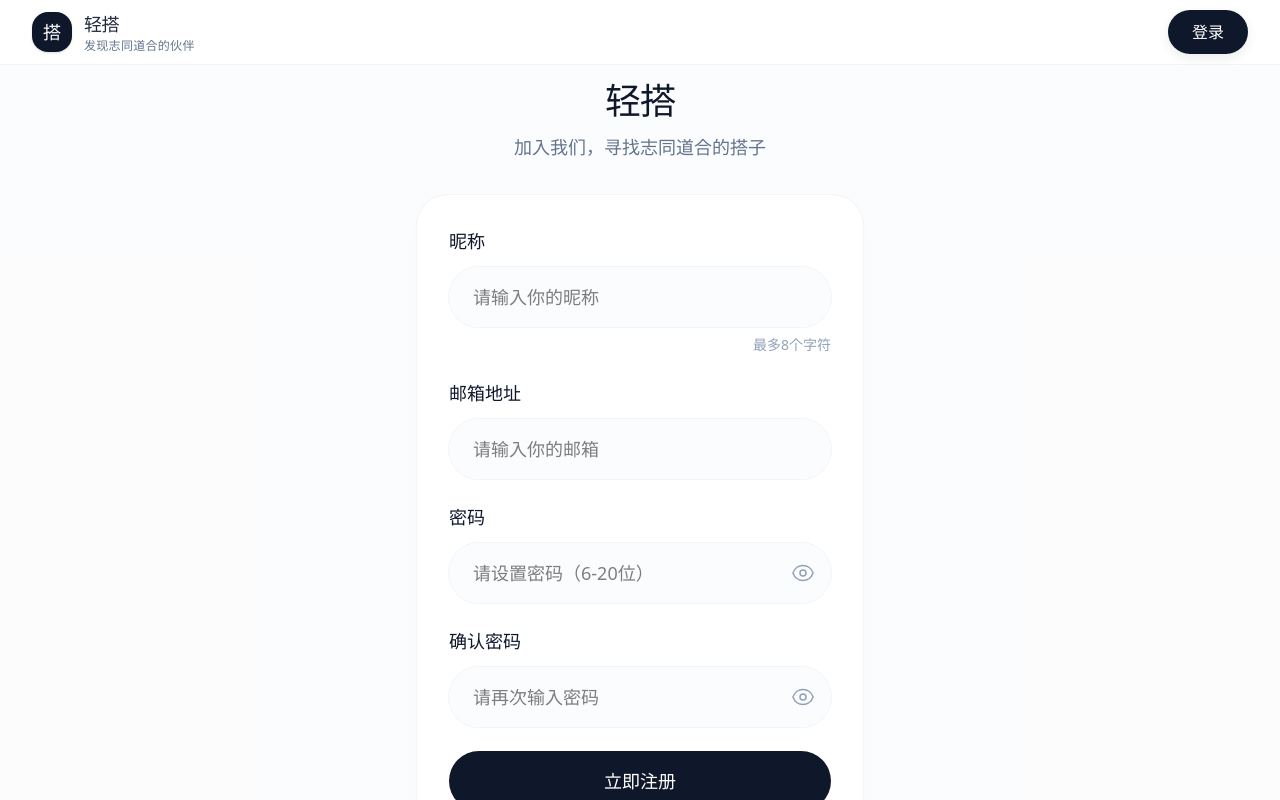
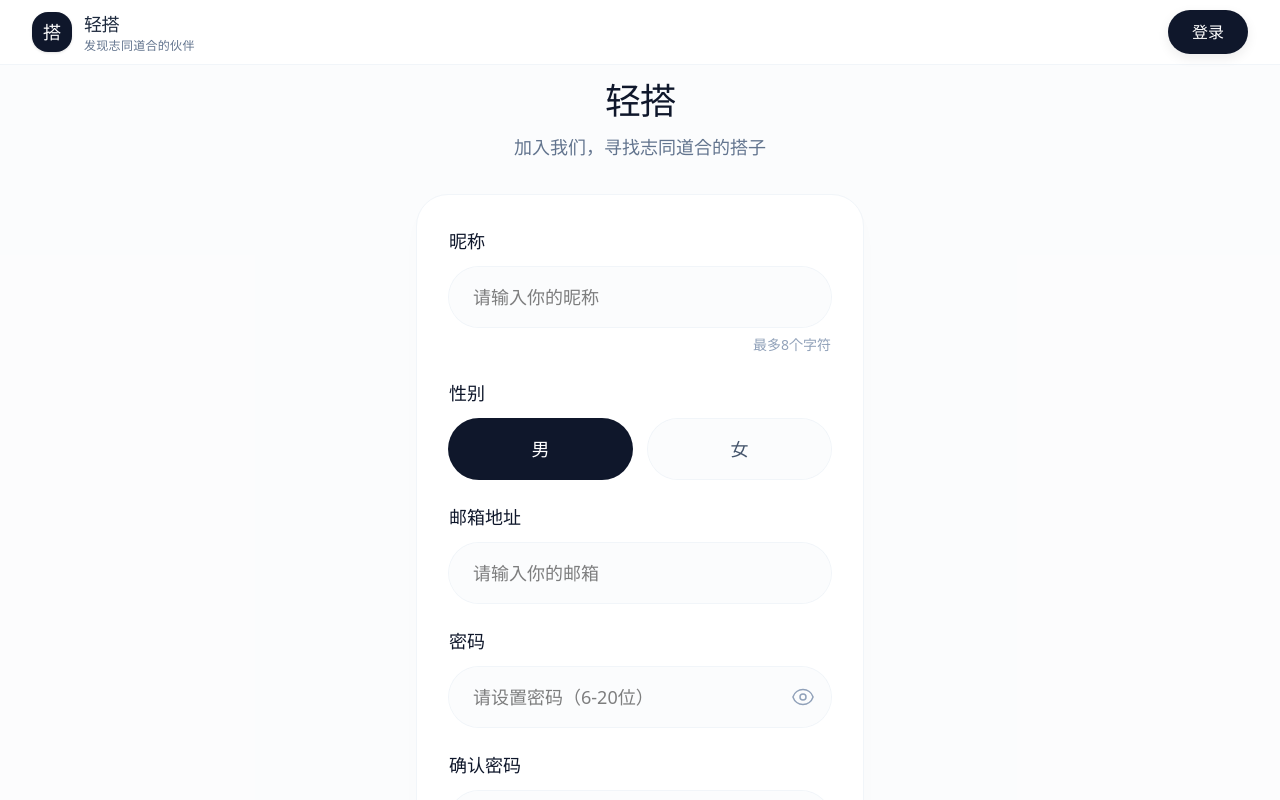
Before and after one commit to wallie-E/buddyverse-fe, a React (Vite) app: page /register in a window 1280 px wide. Shown: the top 800 px of the page. Built offline with nearby package versions, Linux system fonts and the light colour scheme; no server answers.

Commit message:
add gender setting

```diff
--- a/src/api/types.ts
+++ b/src/api/types.ts
@@ -44,6 +44,7 @@ export interface RegisterRequest {
   email: string;
   password: string;
   nickname: string;
+  gender: 'male' | 'female';
 }
 
 export interface LoginRequest {
--- a/src/pages/ApiTestPage.tsx
+++ b/src/pages/ApiTestPage.tsx
@@ -41,7 +41,8 @@ export default function ApiTestPage() {
       fn: () => API.auth.register({
         email: `test${Date.now()}@example.com`,
         password: 'password123',
-        nickname: '测试用户'
+        nickname: '测试用户',
+        gender: 'male'
       })
     }
   ];
--- a/src/pages/LoginPage.tsx
+++ b/src/pages/LoginPage.tsx
@@ -15,6 +15,7 @@ const LoginPage = () => {
   });
   const [confirmPassword, setConfirmPassword] = useState('');
   const [nickname, setNickname] = useState('');
+  const [gender, setGender] = useState<'male' | 'female'>('male');
   const [showPassword, setShowPassword] = useState(false);
   const [showConfirmPassword, setShowConfirmPassword] = useState(false);
   const [isLoading, setIsLoading] = useState(false);
@@ -49,10 +50,17 @@ const LoginPage = () => {
           return;
         }
 
+        if (!gender || (gender !== 'male' && gender !== 'female')) {
+          setError('请选择性别');
+          setIsLoading(false);
+          return;
+        }
+
         const registerData: RegisterRequest = {
           email: formData.email,
           password: formData.password,
-          nickname: nickname.trim()
+          nickname: nickname.trim(),
+          gender: gender
         };
 
         const response = await API.auth.register(registerData);
@@ -127,6 +135,51 @@ const LoginPage = () => {
                   maxLength={8}
                 />
                 <p className="text-xs sm:text-sm text-slate-400 mt-1 sm:mt-2 text-end font-sans">最多8个字符</p>
+              </div>
+            )}
+
+            {/* 注册时的性别字段 */}
+            {isRegisterPage && (
+              <div>
+                <label className="block text-lg font-medium text-slate-900 mb-3 font-sans">
+                  性别
+                </label>
+                <div className="flex gap-4">
+                  <label className="flex-1 cursor-pointer">
+                    <input
+                      type="radio"
+                      name="gender"
+                      value="male"
+                      checked={gender === 'male'}
+                      onChange={(e) => setGender(e.target.value as 'male' | 'female')}
+                      className="sr-only"
+                    />
+                    <div className={`w-full px-6 py-4 rounded-full text-center font-medium text-lg transition-all duration-200 font-sans ${
+                      gender === 'male'
+                        ? 'bg-slate-900 text-white ring-1 ring-slate-900'
+                        : 'bg-slate-50/50 text-slate-600 ring-1 ring-slate-100 hover:bg-slate-100'
+                    }`}>
+                      男
+                    </div>
+                  </label>
+                  <label className="flex-1 cursor-pointer">
+                    <input
+                      type="radio"
+                      name="gender"
+                      value="female"
+                      checked={gender === 'female'}
+                      onChange={(e) => setGender(e.target.value as 'male' | 'female')}
+                      className="sr-only"
+                    />
+                    <div className={`w-full px-6 py-4 rounded-full text-center font-medium text-lg transition-all duration-200 font-sans ${
+                      gender === 'female'
+                        ? 'bg-slate-900 text-white ring-1 ring-slate-900'
+                        : 'bg-slate-50/50 text-slate-600 ring-1 ring-slate-100 hover:bg-slate-100'
+                    }`}>
+                      女
+                    </div>
+                  </label>
+                </div>
               </div>
             )}
 
--- a/src/types/index.ts
+++ b/src/types/index.ts
@@ -75,7 +75,7 @@ export interface RegisterForm {
   email: string;
   password: string;
   nickname: string;
-  gender: 'male' | 'female' | 'other';
+  gender: 'male' | 'female';
 }
 
 export interface PostForm {
```
Also changed, not shown: src/api/README.md.
